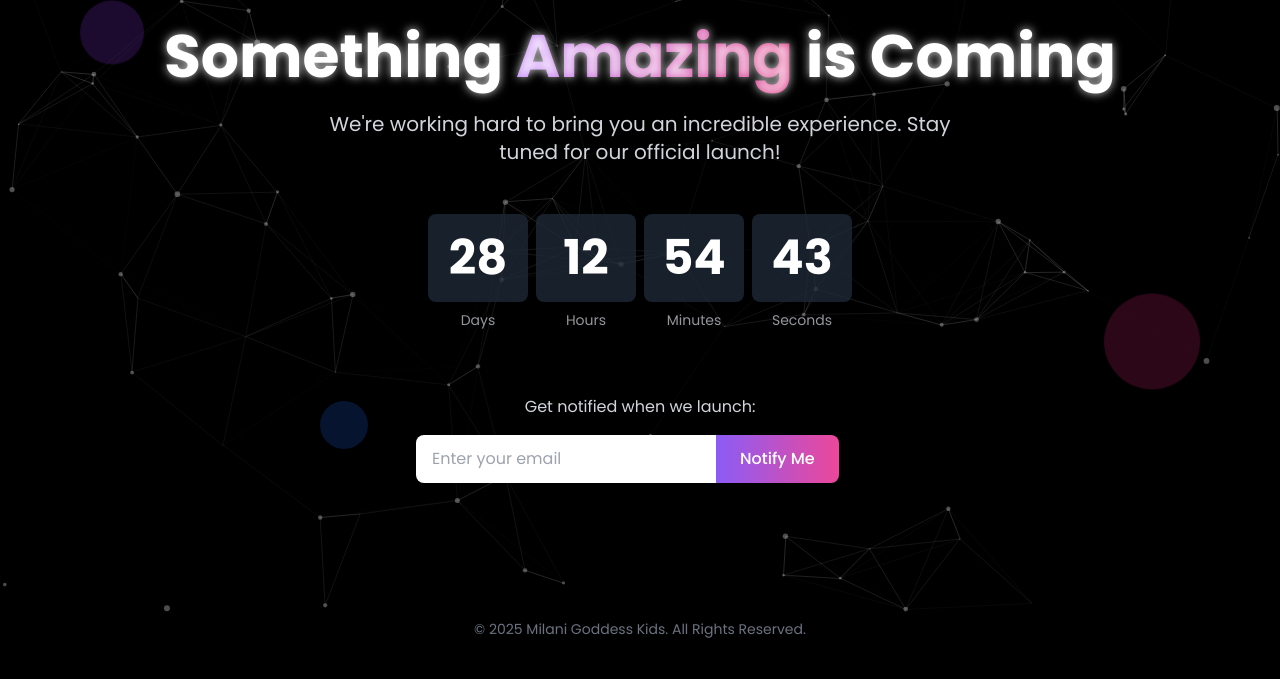
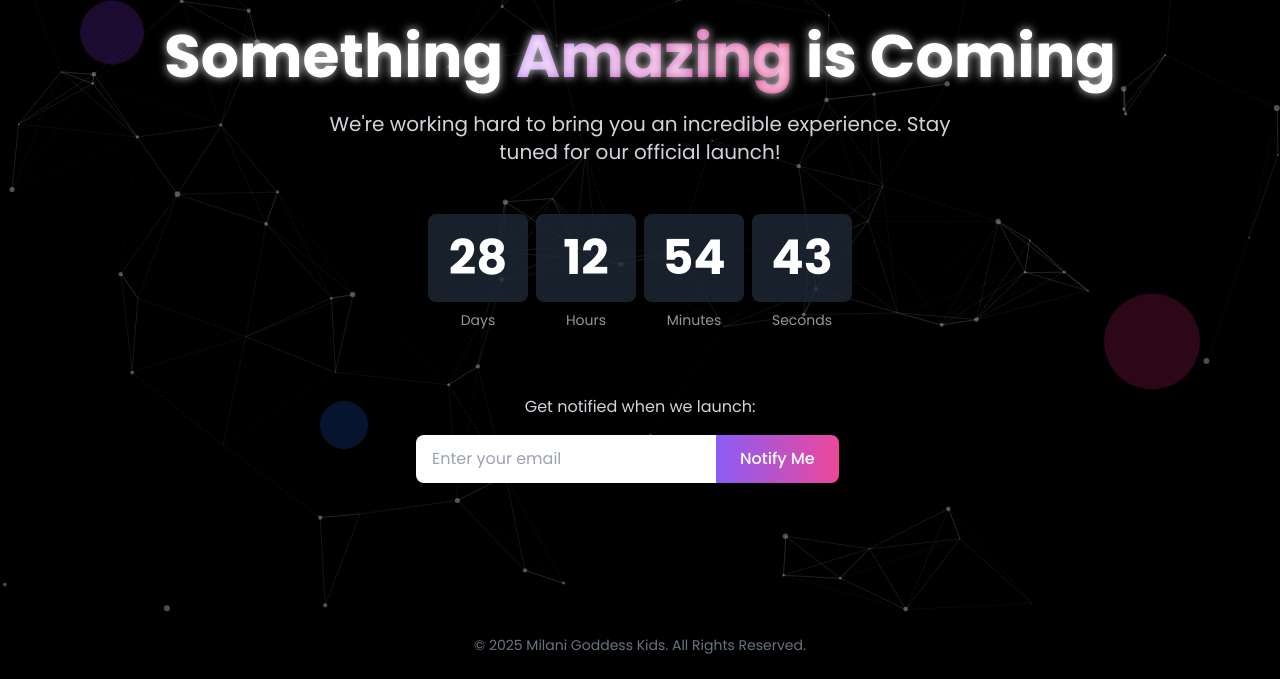
Before and after one commit to milanigoddesskids/mgk-comingsoon, a plain HTML site: page index.html in a window 1280 px wide. Shown: the part 182-861 px from the top of the page. Drawn offline with nearby package versions, Linux system fonts and the light colour scheme.

Commit message:
Fixed link icon picture for previews and changed spacing of footer.

```diff
--- a/index.html
+++ b/index.html
@@ -3,6 +3,7 @@
 <head>
     <meta charset="UTF-8">
     <meta name="viewport" content="width=device-width, initial-scale=1.0">
+    <meta property="og:image" content="mgk-logo-dark.jpg" />
     <title>Milani Goddess Kids</title>
     <script src="https://cdn.tailwindcss.com"></script>
     <link rel="stylesheet" href="https://cdnjs.cloudflare.com/ajax/libs/font-awesome/6.4.0/css/all.min.css">
@@ -93,7 +94,7 @@
     </div>
 
     <!-- Footer -->
-    <footer class="relative z-10 py-6 text-center text-gray-500 text-sm">
+    <footer class="relative mt-4 z-10 py-6 text-center text-gray-500 text-sm">
         <p>© 2025 Milani Goddess Kids. All Rights Reserved.</p>
     </footer>
 
```
